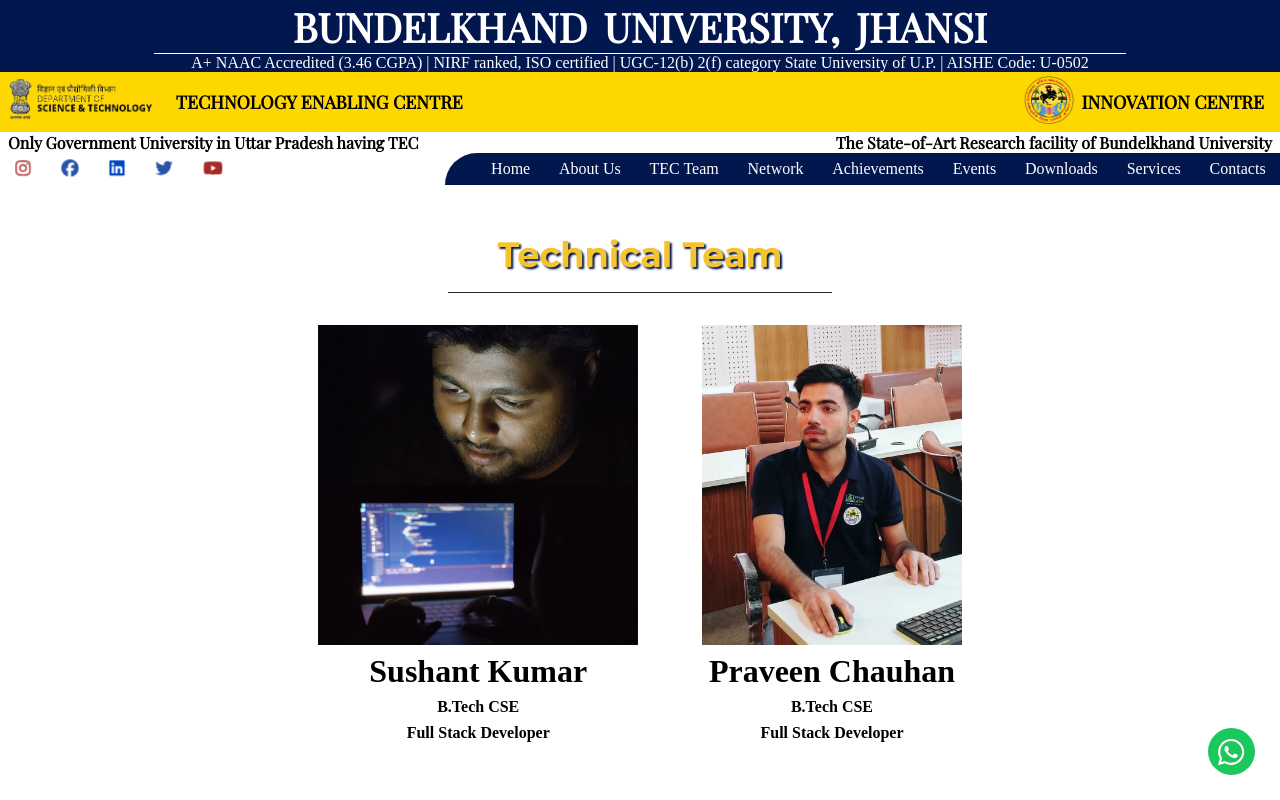
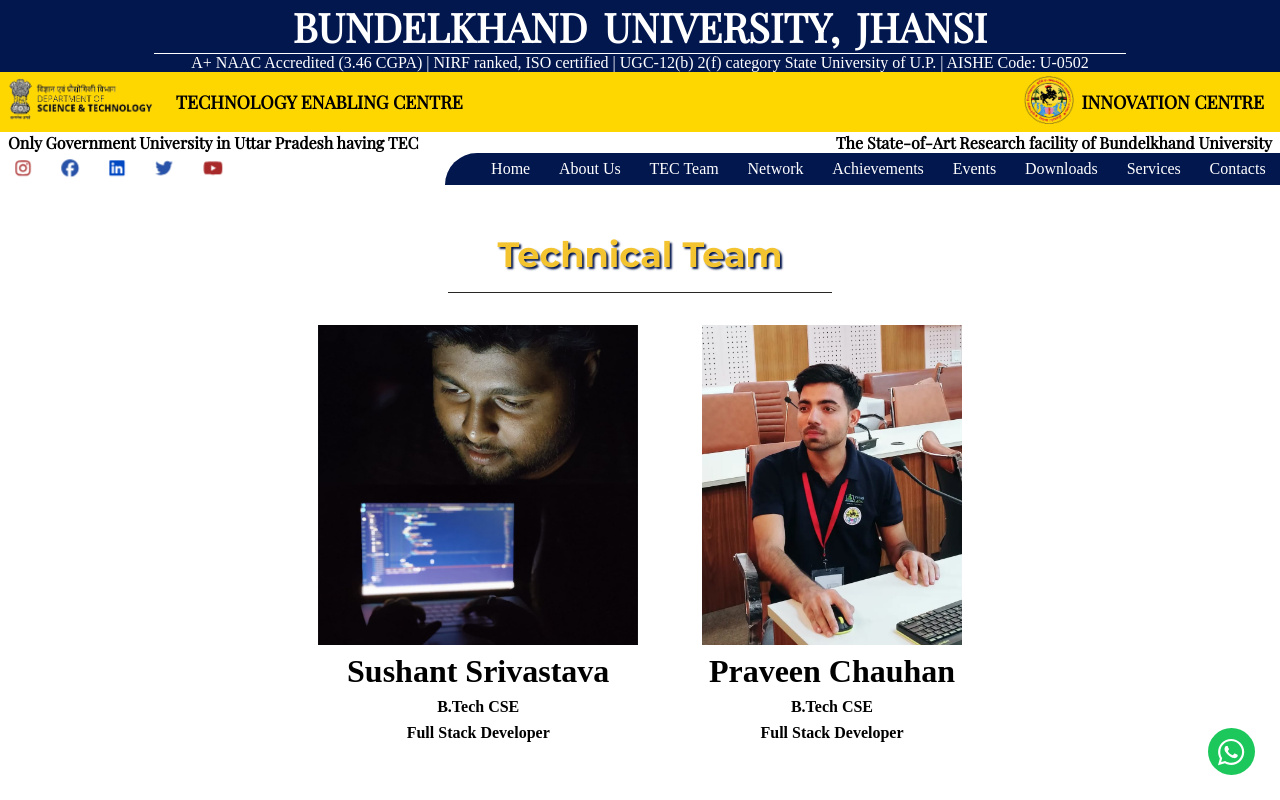
Before and after one commit to Godllolzzz/tec, a React (Create React App) app: page /students-team in a window 1280 px wide. Shown: the top 800 px of the page. Built offline with nearby package versions, Linux system fonts and the light colour scheme; a web font is replaced by a local one.

Commit message:
changing developer 1 name

```diff
--- a/src/components/StudentsTeam.js
+++ b/src/components/StudentsTeam.js
@@ -1,4 +1,3 @@
-import react from "react";
 import sushantimg from "../images/sushant1.jpg";
 import praveenimg from "../images/Praveen.jpg";
 import rohitimg from "../images/rohit1.jpg";
@@ -14,7 +13,7 @@ const StudentsTeam = () => {
       <div className="Student-outer">
         <div className="student-inner">
           <img src={sushantimg}></img>
-          <div className="student-name">Sushant Kumar</div>
+          <div className="student-name">Sushant Srivastava</div>
           <div>
             <b>B.Tech CSE</b>
           </div>
```
